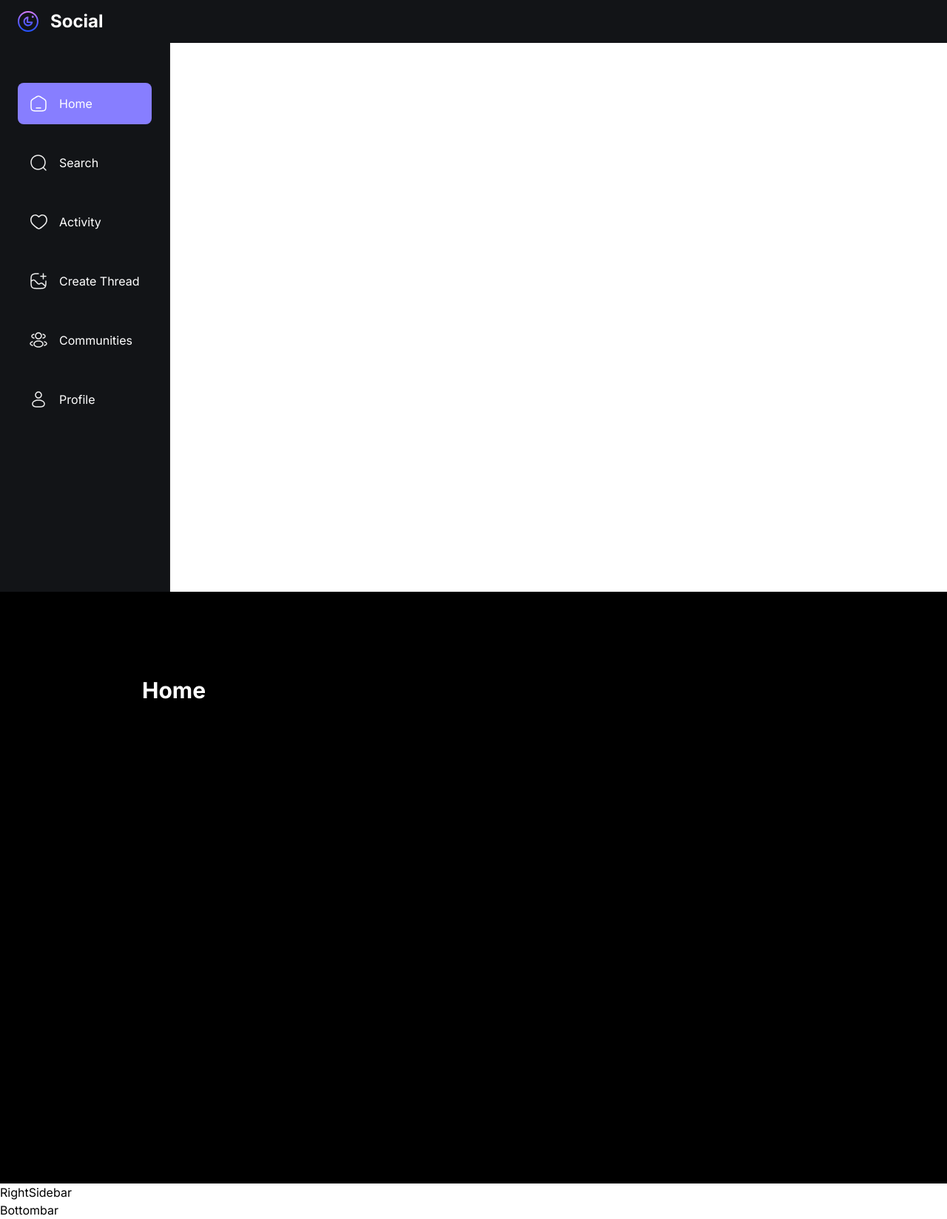
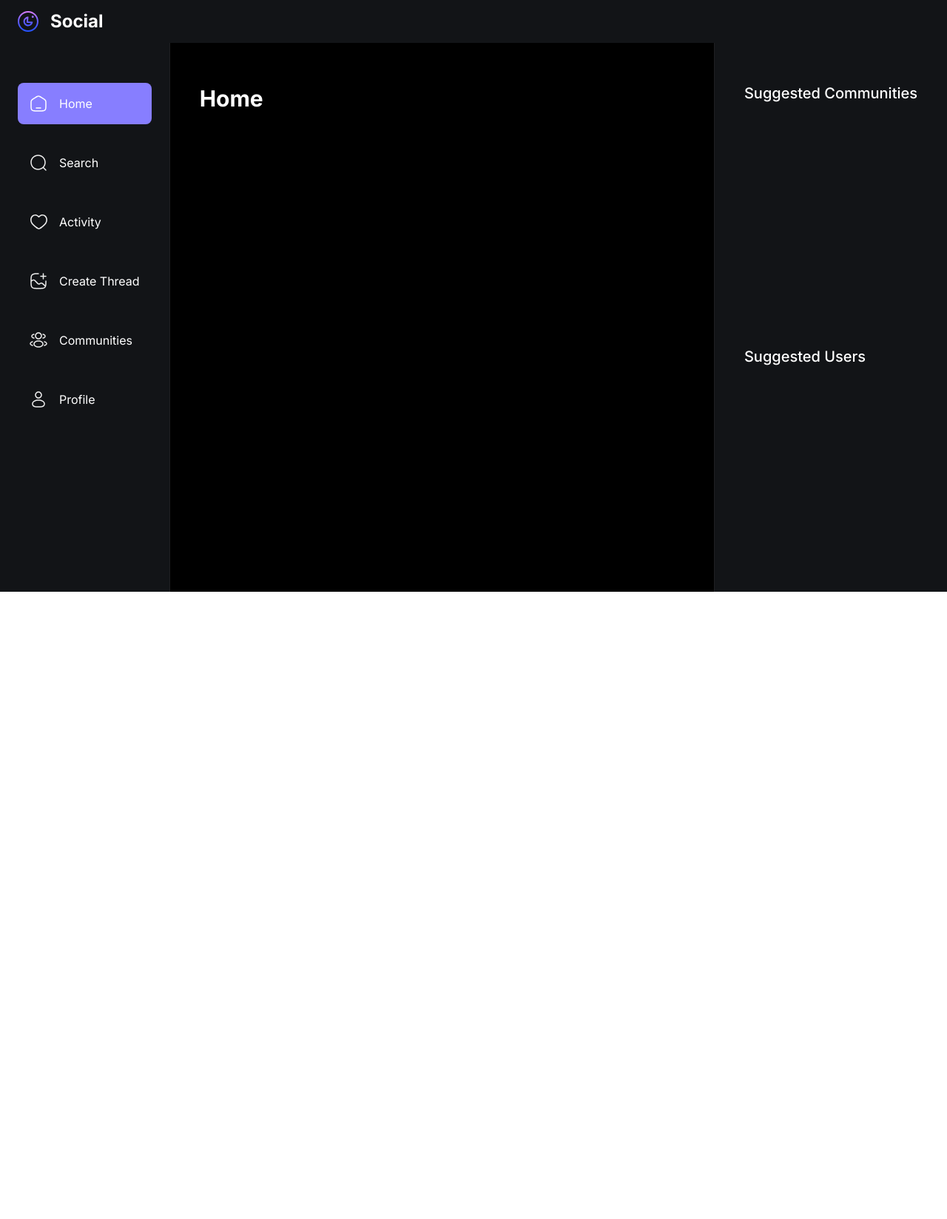
Before and after one commit to prathamdupare/x-twitter-clone, a Next.js app: page / in a window 1280 px wide. Shown: the whole page at 74% size. After the commit the page ends 800 px from the top, so only its background shows below. Built offline with nearby package versions, Linux system fonts and the light colour scheme; no server answers.

Commit message:
fixed dark mode for clerk components

```diff
--- a/app/(root)/layout.tsx
+++ b/app/(root)/layout.tsx
@@ -10,7 +10,7 @@
 const inter = Inter({ subsets: ["latin"] });
 
 export const metadata: Metadata = {
-  title: "X/Twitter",
+  title: "X/Twitter ",
   description: "Generated by create next app",
 };
 
@@ -25,7 +25,7 @@
         <body className={inter.className}>
           <Topbar />
 
-          <main>
+          <main className="flex flex-row">
             <LeftSidebar />
             <section className="main-container">
               <div className="w-full max-w-4xl">{children}</div>
--- a/components/shared/Bottombar.tsx
+++ b/components/shared/Bottombar.tsx
@@ -1,5 +1,41 @@
+"use client";
+
+import { sidebarLinks } from "@/constants";
+import Image from "next/image";
+import Link from "next/link";
+import { usePathname } from "next/navigation";
+
 const Bottombar = () => {
-  return <div>Bottombar</div>;
+  const pathName = usePathname();
+
+  return (
+    <section className="bottombar">
+      <div className="bottombar_container">
+        {sidebarLinks.map((link) => {
+          const isActive =
+            (pathName.includes(link.route) && link.route.length > 1) ||
+            pathName == link.route;
+          return (
+            <Link
+              href={link.route}
+              key={link.label}
+              className={`bottombar_link ${isActive && "bg-primary-500"}`}
+            >
+              <Image
+                src={link.imgURL}
+                alt={link.label}
+                width={24}
+                height={24}
+              />
+              <p className="text-subtle-medium text-light-1 max-sm:hidden">
+                {link.label.split(/\s+/[0])}
+              </p>
+            </Link>
+          );
+        })}
+      </div>
+    </section>
+  );
 };
 
 export default Bottombar;
--- a/components/shared/LeftSidebar.tsx
+++ b/components/shared/LeftSidebar.tsx
@@ -1,6 +1,7 @@
 "use client";
 
 import { sidebarLinks } from "@/constants";
+import { SignOutButton, SignedIn } from "@clerk/nextjs";
 import Image from "next/image";
 import Link from "next/link";
 import { usePathname, useRouter } from "next/navigation";
@@ -32,6 +33,23 @@
           );
         })}
       </div>
+
+      <div className="mt-10 px-6">
+        <SignedIn>
+          <SignOutButton signOutCallback={() => router.push("/sign-in")}>
+            <div className="flex cursor-pointer gap-4 p-4">
+              <Image
+                src="/assets/logout.svg"
+                alt="logout"
+                width={24}
+                height={24}
+              />
+
+              <p className="text-light-2 max-lg:hidden">Logout</p>
+            </div>
+          </SignOutButton>
+        </SignedIn>
+      </div>
     </section>
   );
 };
--- a/components/shared/RightSidebar.tsx
+++ b/components/shared/RightSidebar.tsx
@@ -1,5 +1,17 @@
 const RightSidebar = () => {
-  return <div>RightSidebar</div>;
+  return (
+    <section className="custom-scrollbar rightsidebar ">
+      <div className="flex flex-1 flex-col justify-start">
+        <h3 className="text-heading4-medium  text-light-1">
+          Suggested Communities{" "}
+        </h3>
+      </div>
+
+      <div className="flex flex-1 flex-col justify-start">
+        <h3 className="text-heading4-medium  text-light-1">Suggested Users </h3>
+      </div>
+    </section>
+  );
 };
 
 export default RightSidebar;
--- a/components/shared/Topbar.tsx
+++ b/components/shared/Topbar.tsx
@@ -1,4 +1,5 @@
 import { OrganizationSwitcher, SignedIn, SignOutButton } from "@clerk/nextjs";
+import { dark } from "@clerk/themes";
 import Image from "next/image";
 import Link from "next/link";
 
@@ -27,6 +28,7 @@
         </div>
         <OrganizationSwitcher
           appearance={{
+            baseTheme: dark,
             elements: {
               organizationSwitcherTrigger: "py-2 px-4",
             },
--- a/package.json
+++ b/package.json
@@ -10,6 +10,7 @@
   },
   "dependencies": {
     "@clerk/nextjs": "^4.29.9",
+    "@clerk/themes": "^1.7.10",
     "@uploadthing/react": "^6.4.0",
     "mongoose": "^8.2.2",
     "next": "14.1.3",
```
Also changed, not shown: 1 other file (tests, documents, lock files or other folders).
